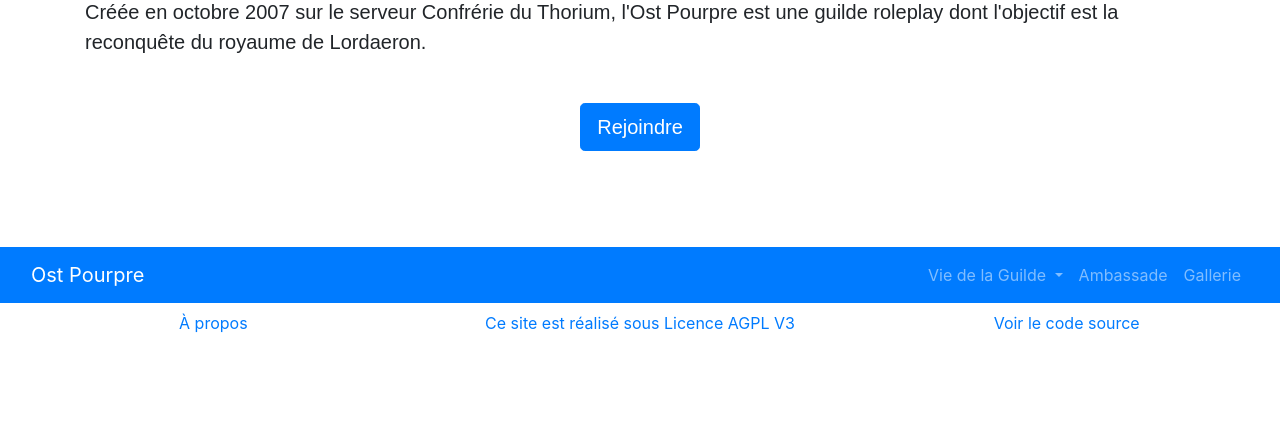
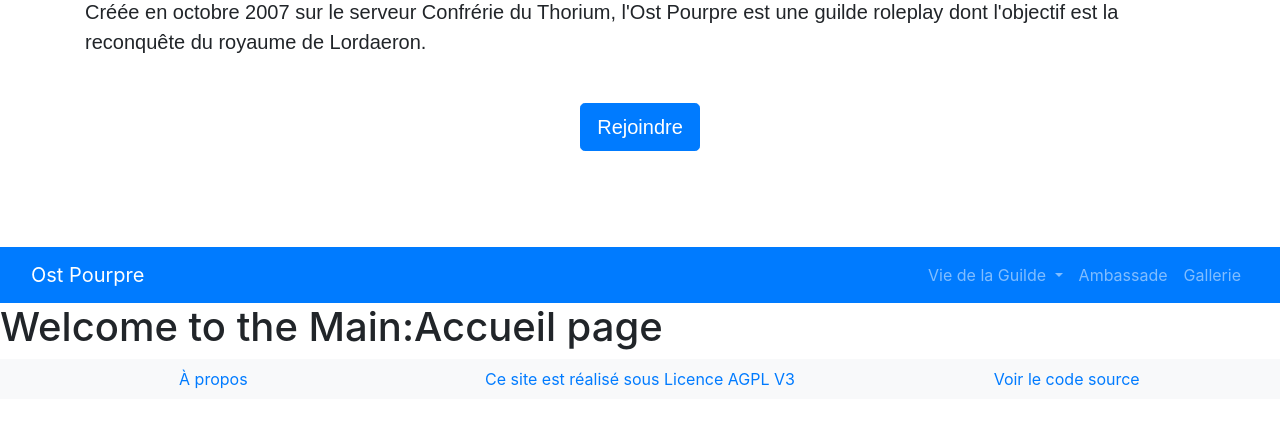
Before and after one commit to Parmifer/OstPourpre, a Symfony app: template src/AppBundle/Resources/views/Main/accueil.html.twig in a window 1280 px wide. Shown: the part 300-728 px from the top of the page. Run offline with Twig, Linux system fonts and the light colour scheme; the template is opened without the code that fills it, so the values that code supplies are empty; some libraries are stand-ins or nearby versions.

Commit message:
Ref #1 : ajoute un background blanc au footer

```diff
--- a/app/Resources/views/base.html.twig
+++ b/app/Resources/views/base.html.twig
@@ -11,7 +11,7 @@
         <script src="{{ asset('javascript/library/bootstrap.bundle.min.js') }}"></script>
     </head>
     <body>
-{#        {% block body %}{% endblock %}#}
+
         <div class="container-fluid">
             <div id="guild-intro" class="jumbotron jumbotron-fluid">
                 <div class="container">
@@ -120,8 +120,14 @@
 
         </header>
 
+        <div class="separator-lg"></div>
+
+        {% block body %}{% endblock %}
+
+        <div class="separator-lg"></div>
+
         <footer>
-            <nav class="nav justify-content-center nav-justified">
+            <nav class="nav justify-content-center nav-justified bg-light">
                 <a
                     class="nav-item nav-link"
                     target="_blank"
```
